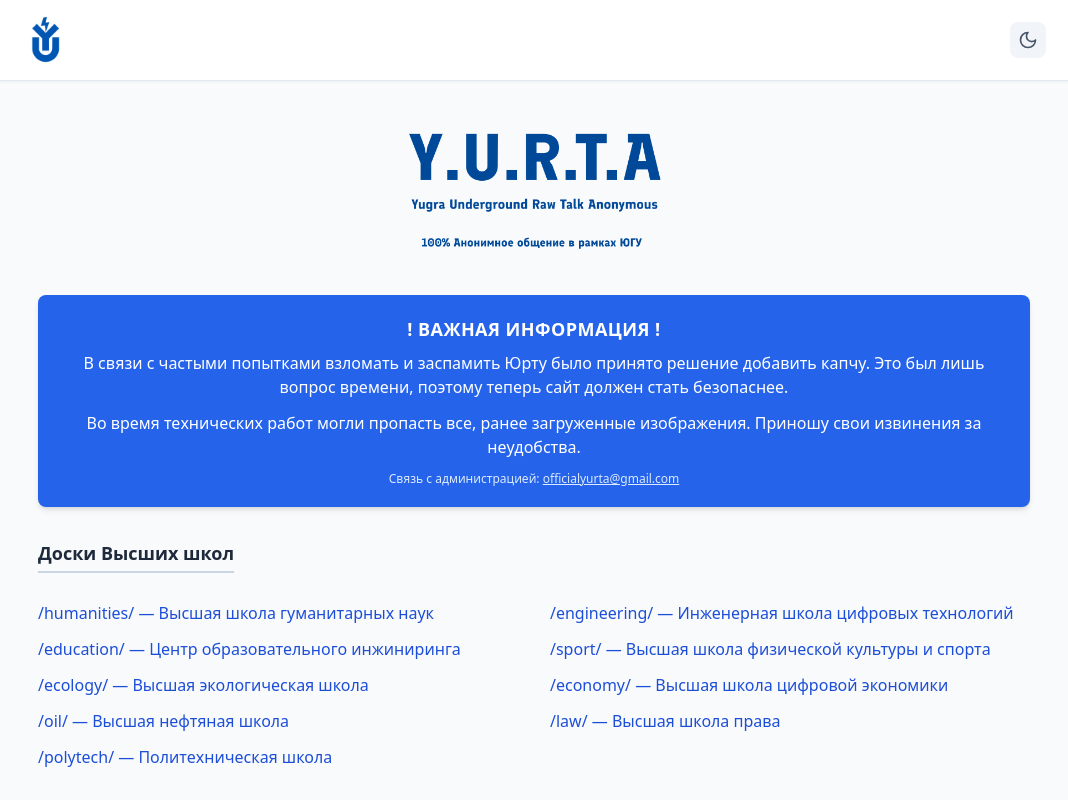
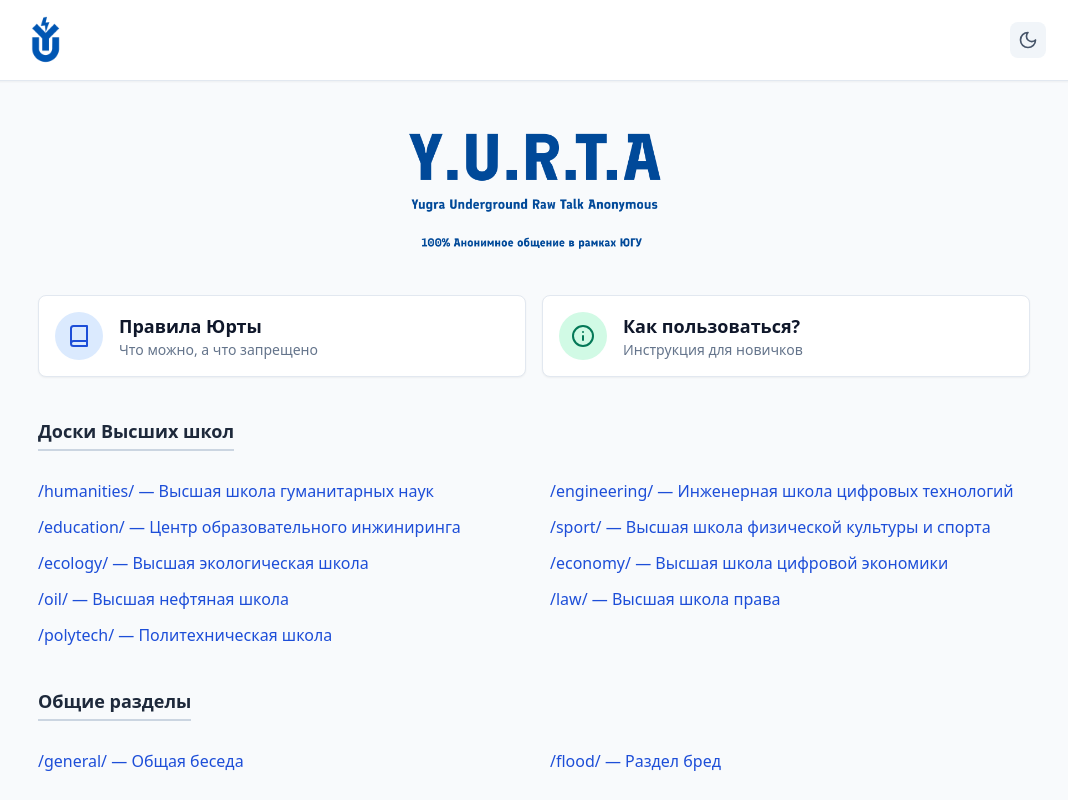
Before and after one commit to Maratico228/Y.U.R.T.A, a Next.js app: page / in a window 1280 px wide. Shown: the top 800 px of the page, without its empty margins (106-1174 px from the left). Built offline with nearby package versions, Linux system fonts and the light colour scheme; no server answers; the database is empty.

Commit message:
Update page.tsx

```diff
--- a/app/page.tsx
+++ b/app/page.tsx
@@ -101,21 +101,28 @@ export default function Home() {
         />
       </div>
 
-      {/* НОВАЯ ПЛАШКА ПРО БЕЗОПАСНОСТЬ */}
-      <div className="max-w-5xl mx-auto px-4 w-full mb-8">
-        <div className="bg-blue-600 dark:bg-blue-700 text-white p-5 rounded-lg shadow-md">
-          <h3 className="text-lg font-bold mb-2 text-center uppercase tracking-wide">
-            ! Важная информация !
-          </h3>
-          <p className="text-sm md:text-base mb-3 text-center">
-            В связи с частыми попытками взломать и заспамить Юрту было принято решение добавить капчу. Это был лишь вопрос времени, поэтому теперь сайт должен стать безопаснее.
-          </p>
-          <p className="text-sm md:text-base mb-3 text-center">
-            Во время технических работ могли пропасть все, ранее загруженные изображения. Приношу свои извинения за неудобства.
-          </p>
-          <p className="text-xs text-blue-100 text-center">
-            Связь с администрацией: <a href="mailto:officialyurta@gmail.com" className="underline hover:text-white font-medium">officialyurta@gmail.com</a>
-          </p>
+      {/* НОВЫЕ ВКЛАДКИ: ПРАВИЛА И ИНСТРУКЦИЯ */}
+      <div className="max-w-5xl mx-auto px-4 w-full mb-10">
+        <div className="grid grid-cols-1 md:grid-cols-2 gap-4">
+          <a href="/rules" className="bg-white dark:bg-slate-800 p-4 rounded-lg border border-slate-200 dark:border-slate-700 hover:border-blue-400 dark:hover:border-blue-500 transition-colors flex items-center gap-4 shadow-sm group">
+            <div className="bg-blue-100 dark:bg-blue-900/30 p-3 rounded-full text-blue-700 dark:text-blue-400 group-hover:scale-110 transition-transform">
+              <svg xmlns="http://www.w3.org/2000/svg" width="24" height="24" viewBox="0 0 24 24" fill="none" stroke="currentColor" strokeWidth="2" strokeLinecap="round" strokeLinejoin="round"><path d="M4 19.5v-15A2.5 2.5 0 0 1 6.5 2H20v20H6.5a2.5 2.5 0 0 1 0-5H20"/></svg>
+            </div>
+            <div>
+              <h3 className="font-bold text-slate-900 dark:text-white text-lg">Правила Юрты</h3>
+              <p className="text-sm text-slate-500 dark:text-slate-400">Что можно, а что запрещено</p>
+            </div>
+          </a>
+
+          <a href="/guide" className="bg-white dark:bg-slate-800 p-4 rounded-lg border border-slate-200 dark:border-slate-700 hover:border-blue-400 dark:hover:border-blue-500 transition-colors flex items-center gap-4 shadow-sm group">
+            <div className="bg-emerald-100 dark:bg-emerald-900/30 p-3 rounded-full text-emerald-700 dark:text-emerald-400 group-hover:scale-110 transition-transform">
+              <svg xmlns="http://www.w3.org/2000/svg" width="24" height="24" viewBox="0 0 24 24" fill="none" stroke="currentColor" strokeWidth="2" strokeLinecap="round" strokeLinejoin="round"><circle cx="12" cy="12" r="10"/><path d="M12 16v-4"/><path d="M12 8h.01"/></svg>
+            </div>
+            <div>
+              <h3 className="font-bold text-slate-900 dark:text-white text-lg">Как пользоваться?</h3>
+              <p className="text-sm text-slate-500 dark:text-slate-400">Инструкция для новичков</p>
+            </div>
+          </a>
         </div>
       </div>
 
```
